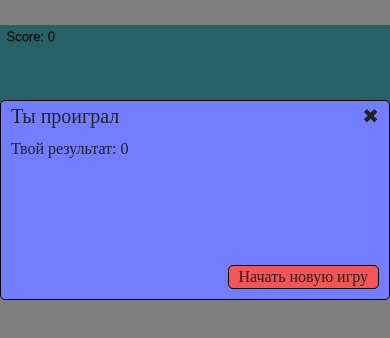
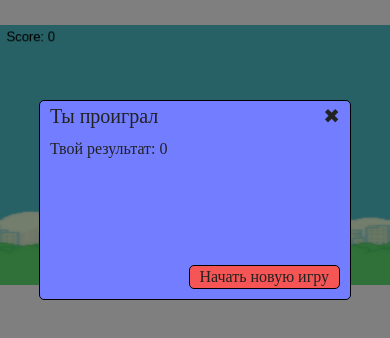
Before and after one commit to w00t22code/w00t22code.github.io, a plain HTML site: page FlappyBird/index.html in a window 390 px wide. Drawn offline with Linux system fonts and the light colour scheme.

Commit message:
Update style.css

```diff
--- a/FlappyBird/css/style.css
+++ b/FlappyBird/css/style.css
@@ -1,10 +1,3 @@
-/*
-* Prefixed by https://autoprefixer.github.io
-* PostCSS: v7.0.29,
-* Autoprefixer: v9.7.6
-* Browsers: last 4 version
-*/
-
 button {
     padding: 0;
     border: none;
@@ -16,8 +9,7 @@ button {
 }
 
 div, button {
-    -webkit-box-sizing: border-box;
-            box-sizing: border-box;
+    box-sizing: border-box;
 }
 
 .container {
@@ -46,8 +38,6 @@ div, button {
 	right: 0;
 	background: rgba(0, 0, 0, 0);
 	overflow: hidden;
-	-webkit-transition: background .5s;
-	-o-transition: background .5s;
 	transition: background .5s;
 	z-index: -1;
 }
@@ -61,23 +51,15 @@ div, button {
 	background: #727dff;
 	border: 1px solid #000;
 	border-radius: 5px;
-	-webkit-transition: top .5s ;
-	-o-transition: top .5s ;
 	transition: top .5s ;
     opacity: 0;
 }
 
 .modal__header{
 	width: 100%;
-	display: -webkit-box;
-	display: -ms-flexbox;
 	display: flex;
-	-webkit-box-pack: justify;
-	    -ms-flex-pack: justify;
-	        justify-content: space-between;
-	-webkit-box-align: center;
-	    -ms-flex-align: center;
-	        align-items: center;
+	justify-content: space-between;
+	align-items: center;
 	font-size: 20px;
 	padding: 5px 10px;
 }
@@ -115,7 +97,10 @@ div, button {
 	}
 
 	.modal-window{
-		width: 100%;
-		left: 0;
+		width: 80%;
+		left: 50%;
+		-webkit-transform: translate(-50%, 0);
+		-ms-transform: translate(-50%, 0);
+				transform: translate(-50%, 0);
 	}
 }
```
